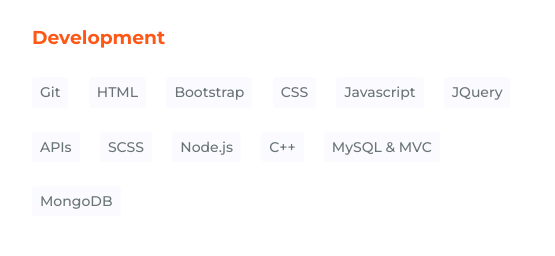
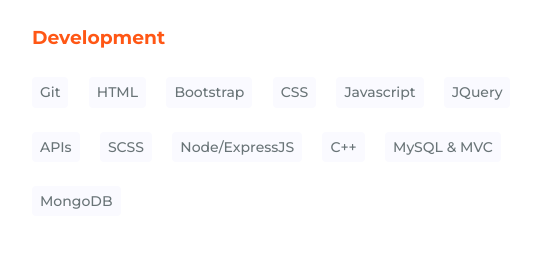
Before and after one commit to MattCross01/Updated-Portfolio, a website: page index.html in a window 1280 px wide. Shown: the part 1540-1796 px from the top of the page, 96-651 px from the left. Drawn offline with nearby package versions, Linux system fonts and the light colour scheme.

```diff
--- a/index.html
+++ b/index.html
@@ -88,7 +88,7 @@
                         <span class="skills__name">JQuery</span>
                         <span class="skills__name">APIs</span>
                         <span class="skills__name">SCSS</span>
-                        <span class="skills__name">Node.js</span>
+                        <span class="skills__name">Node/ExpressJS</span>
                         <span class="skills__name">C++</span>
                         <span class="skills__name">MySQL & MVC</span>
                         <span class="skills__name">MongoDB</span>
```
